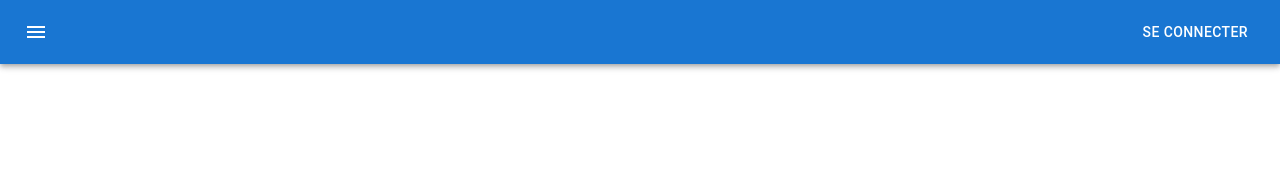
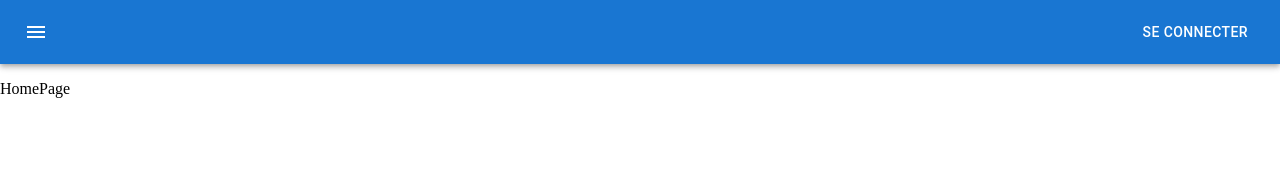
Before and after one commit to otchappi/sobadjo, a React (Vite) app: page / in a window 1280 px wide. Shown: the top 170 px of the page. Built offline with nearby package versions, Linux system fonts and the light colour scheme.

Commit message:
Create skeleton of the project
Create an empty home page an a route just to define the structure of the frontend project

```diff
--- a/src/main.tsx
+++ b/src/main.tsx
@@ -2,9 +2,16 @@
 import ReactDOM from 'react-dom/client'
 import './index.css'
 import NavBar from "./components/navbar/navBar.tsx";
+import {BrowserRouter, Route, Routes} from "react-router-dom";
+import HomePage from "./pages/homePage/homePage.tsx";
 
 ReactDOM.createRoot(document.getElementById('root')!).render(
   <React.StrictMode>
-  <NavBar/>
+    <NavBar/>
+    <BrowserRouter>
+      <Routes>
+        <Route path="/" element={<HomePage/>}/>
+      </Routes>
+    </BrowserRouter>
   </React.StrictMode>,
 )
--- /dev/null
+++ b/src/pages/homePage/homePage.tsx
@@ -0,0 +1,5 @@
+export default function HomePage(){
+    return(
+        <p>HomePage</p>
+    )
+}
```
